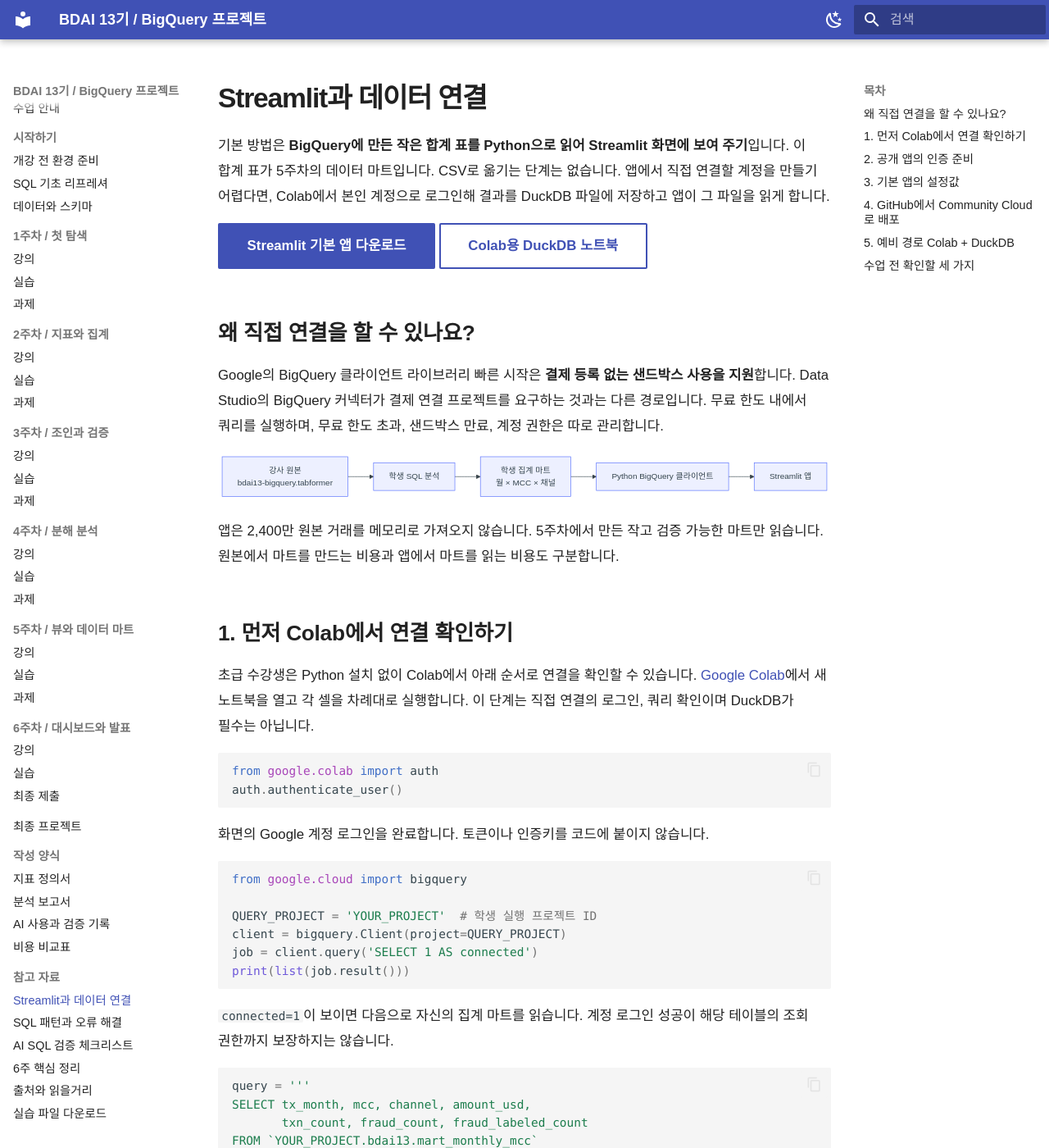
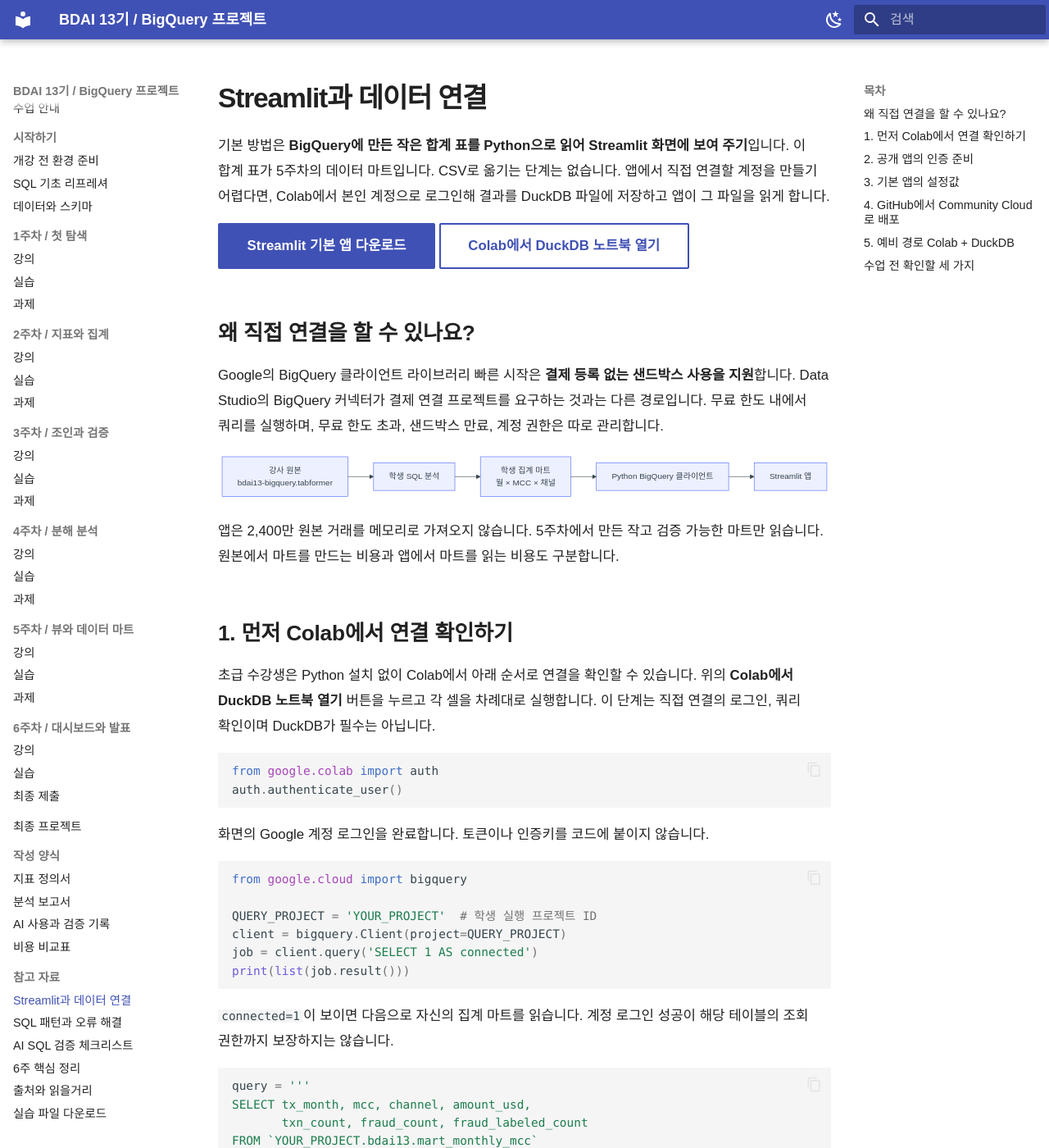
Before and after one commit to Eunjung-Cho/bdai13-bigquery, an MkDocs documentation site: the page built from docs/reference/dashboard-connection.md, in a window 1280 px wide and 1400 px high. Shown: the whole window at 82% size. Built offline with MkDocs 1.6.1 and Material for MkDocs 9.7.7, drawn with Linux system fonts in a browser that asks for light colours.

Commit message:
Open DuckDB notebook directly in Colab

````diff
--- a/docs/reference/dashboard-connection.md
+++ b/docs/reference/dashboard-connection.md
@@ -3,7 +3,7 @@
 기본 방법은 **BigQuery에 만든 작은 합계 표를 Python으로 읽어 Streamlit 화면에 보여 주기**입니다. 이 합계 표가 5주차의 데이터 마트입니다. CSV로 옮기는 단계는 없습니다. 앱에서 직접 연결할 계정을 만들기 어렵다면, Colab에서 본인 계정으로 로그인해 결과를 DuckDB 파일에 저장하고 앱이 그 파일을 읽게 합니다.
 
 [Streamlit 기본 앱 다운로드](../downloads/streamlit-starter.zip){ .md-button .md-button--primary }
-[Colab용 DuckDB 노트북](../downloads/bigquery-duckdb.ipynb){ .md-button }
+[Colab에서 DuckDB 노트북 열기](https://colab.research.google.com/github/Eunjung-Cho/bdai13-bigquery/blob/main/docs/downloads/bigquery-duckdb.ipynb){ .md-button }
 
 ## 왜 직접 연결을 할 수 있나요?
 
@@ -21,7 +21,7 @@
 
 ## 1. 먼저 Colab에서 연결 확인하기
 
-초급 수강생은 Python 설치 없이 Colab에서 아래 순서로 연결을 확인할 수 있습니다. [Google Colab](https://colab.research.google.com/)에서 새 노트북을 열고 각 셀을 차례대로 실행합니다. 이 단계는 직접 연결의 로그인, 쿼리 확인이며 DuckDB가 필수는 아닙니다.
+초급 수강생은 Python 설치 없이 Colab에서 아래 순서로 연결을 확인할 수 있습니다. 위의 **Colab에서 DuckDB 노트북 열기** 버튼을 누르고 각 셀을 차례대로 실행합니다. 이 단계는 직접 연결의 로그인, 쿼리 확인이며 DuckDB가 필수는 아닙니다.
 
 ```python
 from google.colab import auth
````
Also changed, not shown: docs/downloads.md (+2 -1 lines), docs/week6/lab.md (+1 -1 lines), 1 other file.
